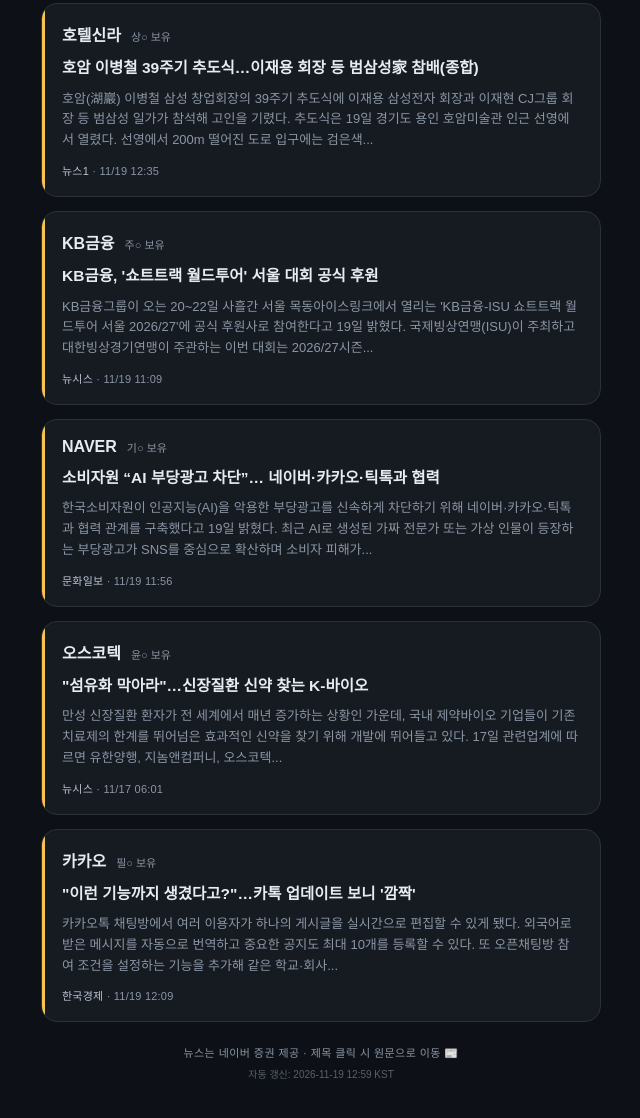
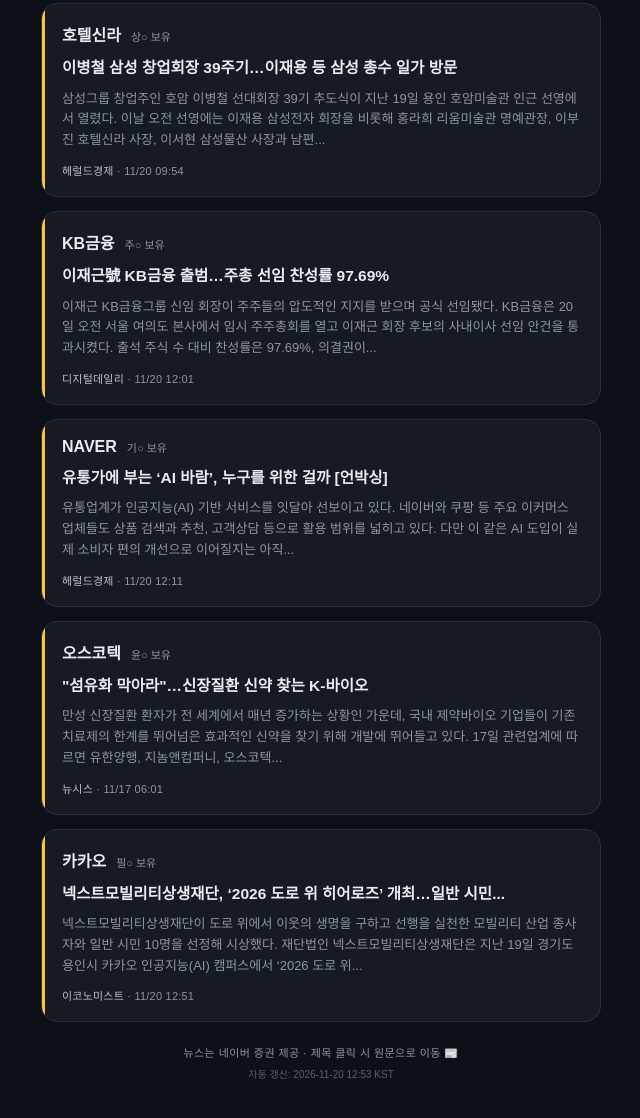
Before and after one commit to mainlainer/djhani02, a plain HTML site: page news.html in a window 1280 px wide. Shown: the part 844-1962 px from the top of the page, without its empty margins (319-959 px from the left). Drawn offline with Linux system fonts and the light colour scheme; a web font is replaced by a local one.

Commit message:
auto: 2026-11-20 12:53 KST 종목 뉴스 갱신

```diff
--- a/news.html
+++ b/news.html
@@ -3,8 +3,8 @@
 <head>
 <meta charset="UTF-8">
 <meta name="viewport" content="width=device-width, initial-scale=1.0">
-<title>오늘의 종목 뉴스 · 2026.11.19</title>
-<meta property="og:title" content="오늘의 종목 뉴스 2026.11.19">
+<title>오늘의 종목 뉴스 · 2026.11.20</title>
+<meta property="og:title" content="오늘의 종목 뉴스 2026.11.20">
 <meta property="og:description" content="우리 모임 8개 종목 데일리 뉴스 요약">
 <link rel="preconnect" href="https://fonts.googleapis.com">
 <link rel="preconnect" href="https://fonts.gstatic.com" crossorigin>
@@ -46,22 +46,22 @@
 
   <div class="top-label">소수점 투자 모임 · 데일리 종목 뉴스</div>
   <div class="title">NEWS<span class="kr">오늘의 종목 소식</span></div>
-  <div class="date">2026.11.19 기준 · 종목별 최신 1건</div>
+  <div class="date">2026.11.20 기준 · 종목별 최신 1건</div>
 
   <div class="nav"><a href="index.html">← 잔고 결산</a><a href="rank.html">📊 순위 변동</a></div>
 
   <div class="card">
     <div class="head"><span class="ticker">현대차</span><span class="member">성○ 보유</span></div>
-    <a class="headline" href="https://n.news.naver.com/mnews/article/003/0014332478" target="_blank" rel="noopener">[단독] 현대차·포티투닷, 애플·엔비디아 출신 '자율주행 테크 인재'...</a>
-    <div class="body">김민성 류인선 기자 = 현대자동차그룹이 미국 실리콘밸리 조직에 애플과 토요타연구소, 엔비디아 출신 임원들을 영입한 것으로 확인됐다. 자율주행 소프트웨어 개발부터 시스템 통합·검증, 실차 시험 프로그램 관리까지 전문 인력을 배치하며...</div>
-    <div class="meta"><span class="src">뉴시스</span> · 11/19 11:08</div>
+    <a class="headline" href="https://n.news.naver.com/mnews/article/021/0002834328" target="_blank" rel="noopener">G80 하이브리드 세계최초 공개…연비 최대 30% 개선</a>
+    <div class="body">현대차그룹 고급 브랜드 제네시스가 미국 서부 최대 자동차 전시회 ‘LA 오토쇼’에서 중대형 프리미엄 세단 신차 ‘G80 하이브리드’를 세계 최초로 공개했다. 현대차도 주력 준중형 세단인 신형 ‘엘란트라’를 북미 시장에 처음 선보이며 현지...</div>
+    <div class="meta"><span class="src">문화일보</span> · 11/20 11:53</div>
   </div>
 
   <div class="card">
     <div class="head"><span class="ticker">신세계</span><span class="member">정○ 보유</span></div>
-    <a class="headline" href="https://n.news.naver.com/mnews/article/021/0002834018" target="_blank" rel="noopener">이병철 창업회장 39주기… 범삼성가 추도</a>
-    <div class="body">호암 이병철(사진) 삼성 창업회장 39주기 추도식이 19일 경기 용인시 호암미술관 인근 선영에서 열렸다. 재계에 따르면 삼성을 비롯해 신세계·CJ·한솔 등 범삼성 계열 그룹 오너가(家)는 이날 시간을 달리해 경기 용인 호암미술관 인근 선영을...</div>
-    <div class="meta"><span class="src">문화일보</span> · 11/19 12:02</div>
+    <a class="headline" href="https://n.news.naver.com/mnews/article/003/0014335598" target="_blank" rel="noopener">제철 미국 캘리포니아 석류, 천연 항산화 성분이 들어있어요</a>
+    <div class="body">20일 오전 서울 중구 신세계백화점 본점에서 열린 미국석류협회 미국 캘리포니아석류 출시 행사에서 모델들이 제철을 맞은 석류를 소개하고 있다. (사진=미국석류협회 제공) 2026.11.20. photo@newsis.com *재판매 및 DB 금지</div>
+    <div class="meta"><span class="src">뉴시스</span> · 11/20 12:36</div>
   </div>
 
   <div class="card">
@@ -73,23 +73,23 @@
 
   <div class="card">
     <div class="head"><span class="ticker">호텔신라</span><span class="member">상○ 보유</span></div>
-    <a class="headline" href="https://n.news.naver.com/mnews/article/421/0009298776" target="_blank" rel="noopener">호암 이병철 39주기 추도식…이재용 회장 등 범삼성家 참배(종합)</a>
-    <div class="body">호암(湖巖) 이병철 삼성 창업회장의 39주기 추도식에 이재용 삼성전자 회장과 이재현 CJ그룹 회장 등 범삼성 일가가 참석해 고인을 기렸다. 추도식은 19일 경기도 용인 호암미술관 인근 선영에서 열렸다. 선영에서 200m 떨어진 도로 입구에는 검은색...</div>
-    <div class="meta"><span class="src">뉴스1</span> · 11/19 12:35</div>
+    <a class="headline" href="https://n.news.naver.com/mnews/article/016/0002726118" target="_blank" rel="noopener">이병철 삼성 창업회장 39주기…이재용 등 삼성 총수 일가 방문</a>
+    <div class="body">삼성그룹 창업주인 호암 이병철 선대회장 39기 추도식이 지난 19일 용인 호암미술관 인근 선영에서 열렸다. 이날 오전 선영에는 이재용 삼성전자 회장을 비롯해 홍라희 리움미술관 명예관장, 이부진 호텔신라 사장, 이서현 삼성물산 사장과 남편...</div>
+    <div class="meta"><span class="src">헤럴드경제</span> · 11/20 09:54</div>
   </div>
 
   <div class="card">
     <div class="head"><span class="ticker">KB금융</span><span class="member">주○ 보유</span></div>
-    <a class="headline" href="https://n.news.naver.com/mnews/article/003/0014332480" target="_blank" rel="noopener">KB금융, '쇼트트랙 월드투어' 서울 대회 공식 후원</a>
-    <div class="body">KB금융그룹이 오는 20~22일 사흘간 서울 목동아이스링크에서 열리는 'KB금융-ISU 쇼트트랙 월드투어 서울 2026/27'에 공식 후원사로 참여한다고 19일 밝혔다. 국제빙상연맹(ISU)이 주최하고 대한빙상경기연맹이 주관하는 이번 대회는 2026/27시즌...</div>
-    <div class="meta"><span class="src">뉴시스</span> · 11/19 11:09</div>
+    <a class="headline" href="https://n.news.naver.com/mnews/article/138/0002249352" target="_blank" rel="noopener">이재근號 KB금융 출범…주총 선임 찬성률 97.69%</a>
+    <div class="body">이재근 KB금융그룹 신임 회장이 주주들의 압도적인 지지를 받으며 공식 선임됐다. KB금융은 20일 오전 서울 여의도 본사에서 임시 주주총회를 열고 이재근 회장 후보의 사내이사 선임 안건을 통과시켰다. 출석 주식 수 대비 찬성률은 97.69%, 의결권이...</div>
+    <div class="meta"><span class="src">디지털데일리</span> · 11/20 12:01</div>
   </div>
 
   <div class="card">
     <div class="head"><span class="ticker">NAVER</span><span class="member">기○ 보유</span></div>
-    <a class="headline" href="https://n.news.naver.com/mnews/article/021/0002833989" target="_blank" rel="noopener">소비자원 “AI 부당광고 차단”… 네이버·카카오·틱톡과 협력</a>
-    <div class="body">한국소비자원이 인공지능(AI)을 악용한 부당광고를 신속하게 차단하기 위해 네이버·카카오·틱톡과 협력 관계를 구축했다고 19일 밝혔다. 최근 AI로 생성된 가짜 전문가 또는 가상 인물이 등장하는 부당광고가 SNS를 중심으로 확산하며 소비자 피해가...</div>
-    <div class="meta"><span class="src">문화일보</span> · 11/19 11:56</div>
+    <a class="headline" href="https://n.news.naver.com/mnews/article/016/0002726306" target="_blank" rel="noopener">유통가에 부는 ‘AI 바람’, 누구를 위한 걸까 [언박싱]</a>
+    <div class="body">유통업계가 인공지능(AI) 기반 서비스를 잇달아 선보이고 있다. 네이버와 쿠팡 등 주요 이커머스 업체들도 상품 검색과 추천, 고객상담 등으로 활용 범위를 넓히고 있다. 다만 이 같은 AI 도입이 실제 소비자 편의 개선으로 이어질지는 아직...</div>
+    <div class="meta"><span class="src">헤럴드경제</span> · 11/20 12:11</div>
   </div>
 
   <div class="card">
@@ -101,13 +101,13 @@
 
   <div class="card">
     <div class="head"><span class="ticker">카카오</span><span class="member">필○ 보유</span></div>
-    <a class="headline" href="https://n.news.naver.com/mnews/article/015/0005355776" target="_blank" rel="noopener">&quot;이런 기능까지 생겼다고?&quot;…카톡 업데이트 보니 '깜짝'</a>
-    <div class="body">카카오톡 채팅방에서 여러 이용자가 하나의 게시글을 실시간으로 편집할 수 있게 됐다. 외국어로 받은 메시지를 자동으로 번역하고 중요한 공지도 최대 10개를 등록할 수 있다. 또 오픈채팅방 참여 조건을 설정하는 기능을 추가해 같은 학교·회사...</div>
-    <div class="meta"><span class="src">한국경제</span> · 11/19 12:09</div>
+    <a class="headline" href="https://n.news.naver.com/mnews/article/243/0000105960" target="_blank" rel="noopener">넥스트모빌리티상생재단, ‘2026 도로 위 히어로즈’ 개최…일반 시민...</a>
+    <div class="body">넥스트모빌리티상생재단이 도로 위에서 이웃의 생명을 구하고 선행을 실천한 모빌리티 산업 종사자와 일반 시민 10명을 선정해 시상했다. 재단법인 넥스트모빌리티상생재단은 지난 19일 경기도 용인시 카카오 인공지능(AI) 캠퍼스에서 ‘2026 도로 위...</div>
+    <div class="meta"><span class="src">이코노미스트</span> · 11/20 12:51</div>
   </div>
 
   <div class="foot">뉴스는 네이버 증권 제공 · 제목 클릭 시 원문으로 이동 📰</div>
-  <div class="auto-stamp">자동 갱신: 2026-11-19 12:59 KST</div>
+  <div class="auto-stamp">자동 갱신: 2026-11-20 12:53 KST</div>
 
 </div>
 </body>
```
